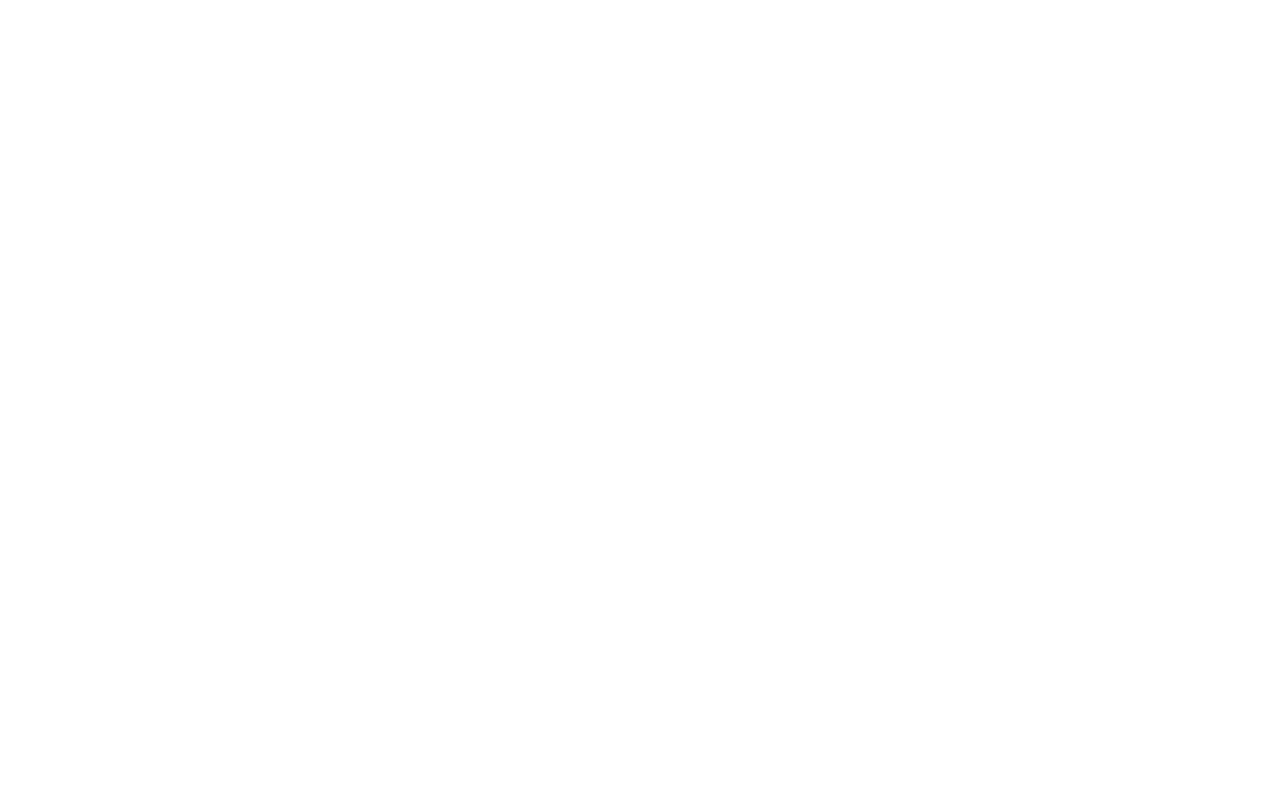
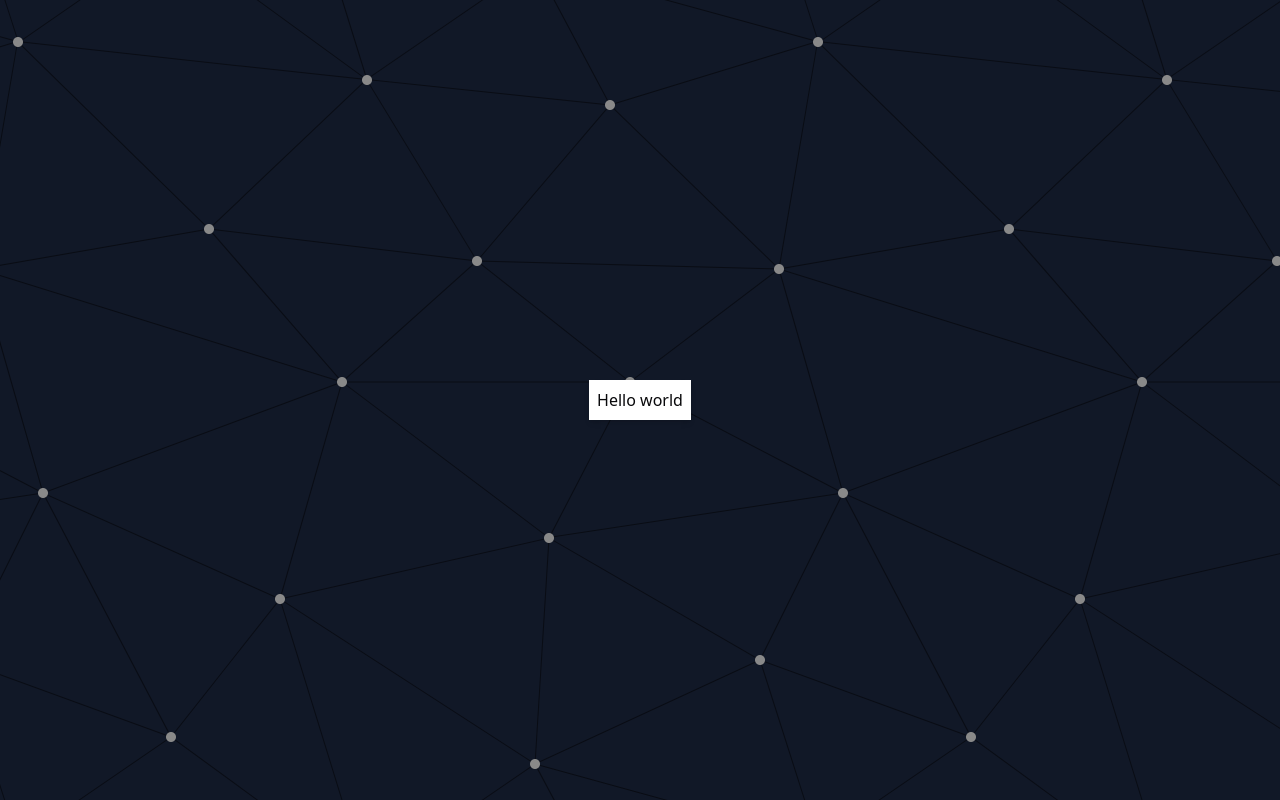
Before and after one commit to kingdavidHub/WatchBox, a Next.js app: page /signup in a window 1280 px wide. Built offline with nearby package versions, Linux system fonts and the light colour scheme.

Commit message:
feat: Update SignUp page layout with background image and form structure

```diff
--- a/src/app/signup/page.tsx
+++ b/src/app/signup/page.tsx
@@ -1,14 +1,13 @@
-import endlessConstellation from "../../assets/images/endless-constellation.png";
-
 const SignUp = () => {
   return (
-    <div className={`min-h-screen bg-[${endlessConstellation}]`}>
-      <main>
-        <h1 className="text-white">signup</h1>
-      </main>
+    <div className="min-h-screen bg-[url(@/assets/images/endless-constellation.png)] bg-center bg-contain bg-gray-900 flex justify-center items-center">
+        <div className="bg-white shadow-md p-2">
+          <form action="">
+          <h1>Hello world</h1>
+          </form>
+        </div>
     </div>
   );
 };
 
-
 export default SignUp;
```
